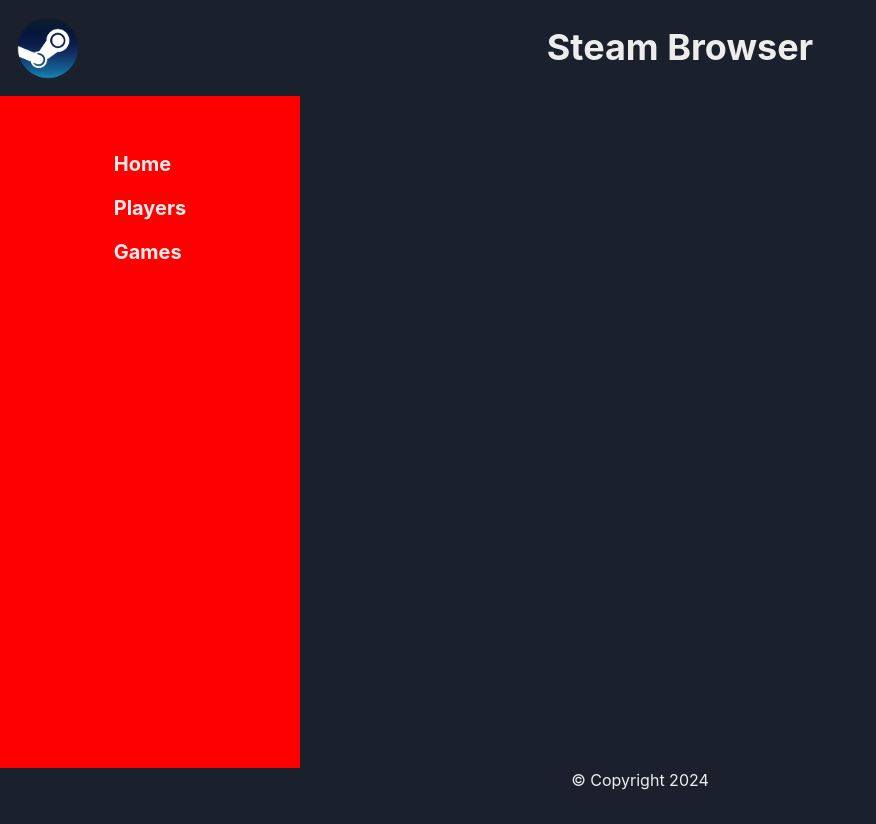
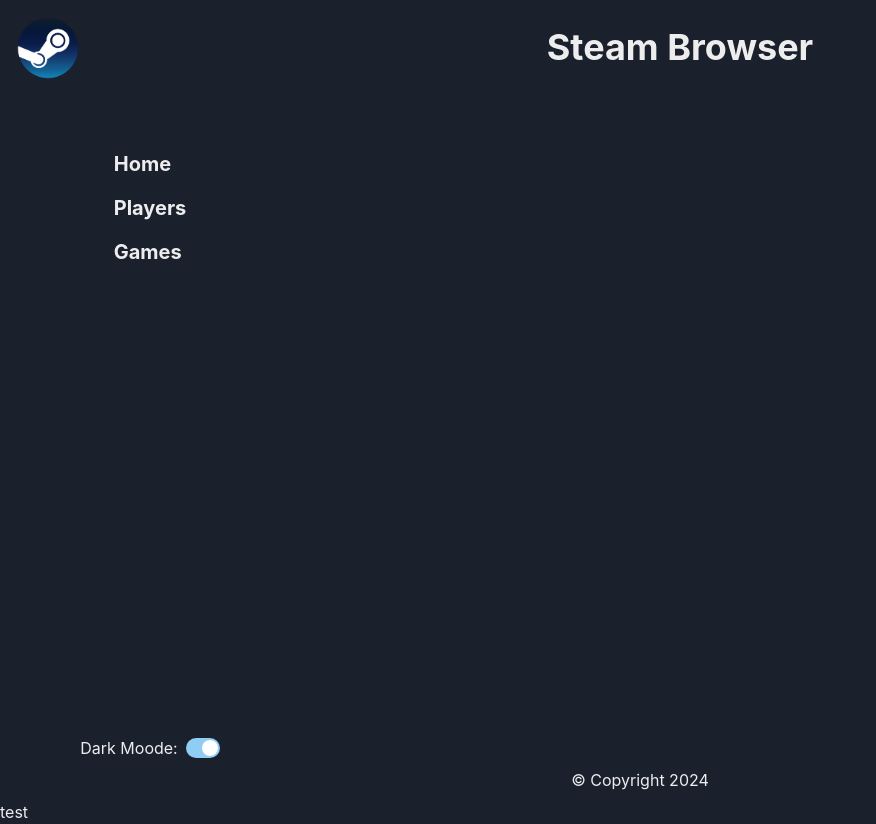
Before and after one commit to Unixan/Steam-browser, a React (Vite) app: page / in a window 1280 px wide. Shown: the whole page, without its empty margins (0-876 px from the left). Before the commit the page ends 800 px from the top, so only its background shows below. Built offline with nearby package versions, Linux system fonts and the light colour scheme.

Commit message:
Router implemented.

```diff
--- a/package.json
+++ b/package.json
@@ -16,7 +16,8 @@
     "@emotion/styled": "^11.11.0",
     "framer-motion": "^11.0.3",
     "react": "^18.2.0",
-    "react-dom": "^18.2.0"
+    "react-dom": "^18.2.0",
+    "react-router-dom": "^6.21.3"
   },
   "devDependencies": {
     "@types/react": "^18.2.43",
--- a/src/App.tsx
+++ /dev/null
@@ -1,18 +0,0 @@
-import { Divider, Show } from "@chakra-ui/react"
-import NavBar from "./components/NavBar"
-import SideBar from "./components/SideBar"
-import Footer from "./components/Footer"
-
-function App() {
-
-  return (<>
-    <NavBar />
-    <Show above="lg">
-      <SideBar />
-      <Footer/>
-    </Show>
-  </>
-  )
-}
-
-export default App
--- /dev/null
+++ b/src/Pages/HomePage.tsx
@@ -0,0 +1,10 @@
+
+const HomePage = () => {
+  return (
+    <div>
+      test
+    </div>
+  )
+}
+
+export default HomePage
--- /dev/null
+++ b/src/Pages/Layout.tsx
@@ -0,0 +1,20 @@
+import { Outlet } from "react-router-dom"
+import NavBar from "../components/NavBar"
+import { Show } from "@chakra-ui/react"
+import Footer from "../components/Footer"
+import SideBar from "../components/SideBar"
+
+const Layout = () => {
+    return (
+        <>
+            <NavBar />
+            <Show above="lg">
+                <SideBar />
+                <Footer />
+            </Show>
+            <Outlet />
+        </>
+    )
+}
+
+export default Layout
--- a/src/components/BurgerMenu.tsx
+++ b/src/components/BurgerMenu.tsx
@@ -1,20 +1,36 @@
 import { HamburgerIcon } from "@chakra-ui/icons"
-import { Button, Drawer, DrawerBody, DrawerContent, DrawerHeader, DrawerOverlay, IconButton, useDisclosure } from "@chakra-ui/react"
+import { Box, Divider, Drawer, DrawerBody, DrawerCloseButton, DrawerContent, DrawerHeader, DrawerOverlay, IconButton, VStack, useDisclosure } from "@chakra-ui/react"
+import MenuItems from "./MenuItems"
+import Footer from "./Footer"
+import ColorModeSwitch from "./ColorModeSwitch"
 
 const BurgerMenu = () => {
     const { isOpen, onOpen, onClose } = useDisclosure()
 
     return (
         <>
-            <IconButton onClick={onOpen} variant='outline' aria-label="Menu" icon={<HamburgerIcon boxSize={10} />} bg='transparent' marginRight={4} />
-            <Drawer placement='right' onClose={onClose} isOpen={isOpen}>
+            <IconButton onClick={onOpen}
+                variant='outline'
+                aria-label="Menu"
+                icon={<HamburgerIcon boxSize={10} />}
+                bg='transparent'
+                marginRight={4} />
+            <Drawer placement={"right"} onClose={onClose} isOpen={isOpen}>
                 <DrawerOverlay />
                 <DrawerContent>
-                    <DrawerHeader borderBottomWidth='1px'>Basic Drawer</DrawerHeader>
+                    <DrawerCloseButton />
+                    <DrawerHeader borderBottomWidth='1px' textAlign='center'>Menu</DrawerHeader>
                     <DrawerBody>
-                        <p>Some contents...</p>
-                        <p>Some contents...</p>
-                        <p>Some contents...</p>
+                        <VStack paddingY={10}>
+                            <MenuItems />
+                        </VStack>
+                        <Box bottom={0} position='absolute' w='100%'>
+                            <VStack>
+                                <ColorModeSwitch />
+                                <Divider />
+                                <Footer />
+                            </VStack>
+                        </Box>
                     </DrawerBody>
                 </DrawerContent>
             </Drawer>
--- /dev/null
+++ b/src/components/ColorModeSwitch.tsx
@@ -0,0 +1,15 @@
+import { HStack, Text, Switch, useColorMode } from "@chakra-ui/react"
+
+const ColorModeSwitch = () => {
+    const { toggleColorMode, colorMode } = useColorMode()
+    return (
+        <HStack>
+            <Text>Dark Moode: </Text><Switch
+                id='Darkmode'
+                isChecked={colorMode === 'dark'}
+                onChange={toggleColorMode} />
+        </HStack>
+    )
+}
+
+export default ColorModeSwitch
--- a/src/components/MenuItems.tsx
+++ b/src/components/MenuItems.tsx
@@ -1,11 +1,13 @@
-import { Heading, Link, VStack } from "@chakra-ui/react"
+import { Text, Heading, Link, Switch, VStack, HStack, Divider, useColorMode } from "@chakra-ui/react"
+import { NavLink } from "react-router-dom"
 
 const MenuItems = () => {
+
     return (
         <VStack spacing={5} align='left' >
-            <Link href='#'><Heading fontSize={20}>Home</Heading></Link>
-            <Link href='#'><Heading fontSize={20}>Players</Heading></Link>
-            <Link href='#'><Heading fontSize={20}>Games</Heading></Link>
+            <NavLink to='#'><Heading fontSize={20}>Home</Heading></NavLink>
+            <NavLink to='#'><Heading fontSize={20}>Players</Heading></NavLink>
+            <NavLink to='#'><Heading fontSize={20}>Games</Heading></NavLink>
         </VStack>
     )
 }
--- a/src/components/SideBar.tsx
+++ b/src/components/SideBar.tsx
@@ -1,12 +1,15 @@
-import { VStack } from '@chakra-ui/react'
+import { Box, VStack } from '@chakra-ui/react'
 import MenuItems from './MenuItems'
+import ColorModeSwitch from './ColorModeSwitch'
 
 const SideBar = () => {
   return (
-    <VStack height='calc(100vh - (3rem + 80px))' width='300px' bg='red' paddingTop={14}>
-      <MenuItems />
-    </VStack>
-
+    <>
+      <VStack height='calc(100vh - (3rem + 80px))' width='300px' paddingTop={14} justify='space-between' paddingBottom={2}>
+        <MenuItems />
+        <ColorModeSwitch />
+              </VStack>
+    </>
   )
 }
 
--- a/src/main.tsx
+++ b/src/main.tsx
@@ -1,14 +1,15 @@
 import React from "react";
 import ReactDOM from "react-dom/client";
-import App from "./App.tsx";
 import { ChakraProvider, ColorModeScript } from "@chakra-ui/react";
 import { theme } from "./theme.ts";
+import { RouterProvider } from "react-router-dom";
+import router from "./routes.tsx";
 
 ReactDOM.createRoot(document.getElementById("root")!).render(
   <React.StrictMode>
     <ChakraProvider theme={theme}>
       <ColorModeScript initialColorMode={theme.config.initialColorMode} />
-      <App />
+      <RouterProvider router={router} />
     </ChakraProvider>
   </React.StrictMode>
 );
--- /dev/null
+++ b/src/routes.tsx
@@ -0,0 +1,15 @@
+import { createBrowserRouter } from "react-router-dom";
+import HomePage from "./Pages/HomePage";
+import Layout from "./Pages/Layout";
+
+const router = createBrowserRouter([
+    {
+        path: "/",
+        element: <Layout />,
+        children: [
+            { index: true, element: <HomePage /> }
+        ]
+    }
+])
+
+export default router
```
Also changed, not shown: 1 other file (tests, documents, lock files or other folders).
